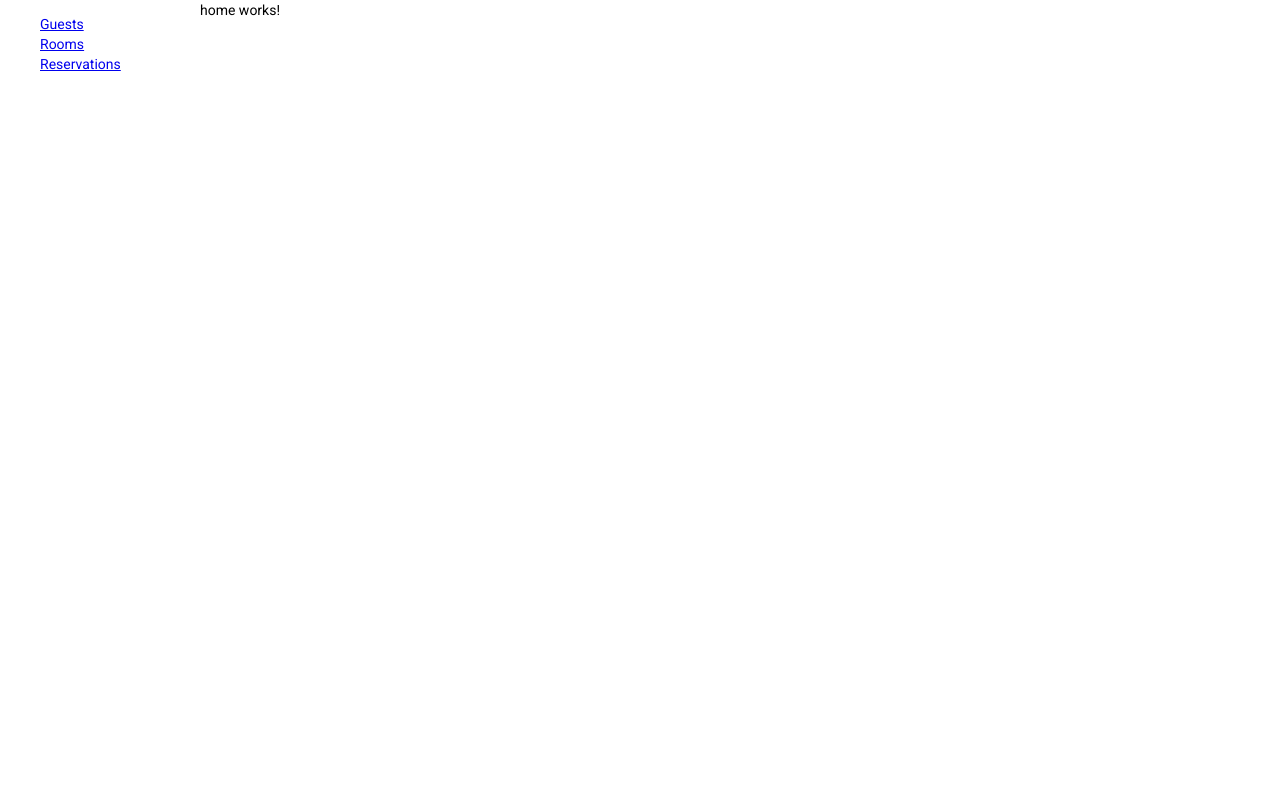
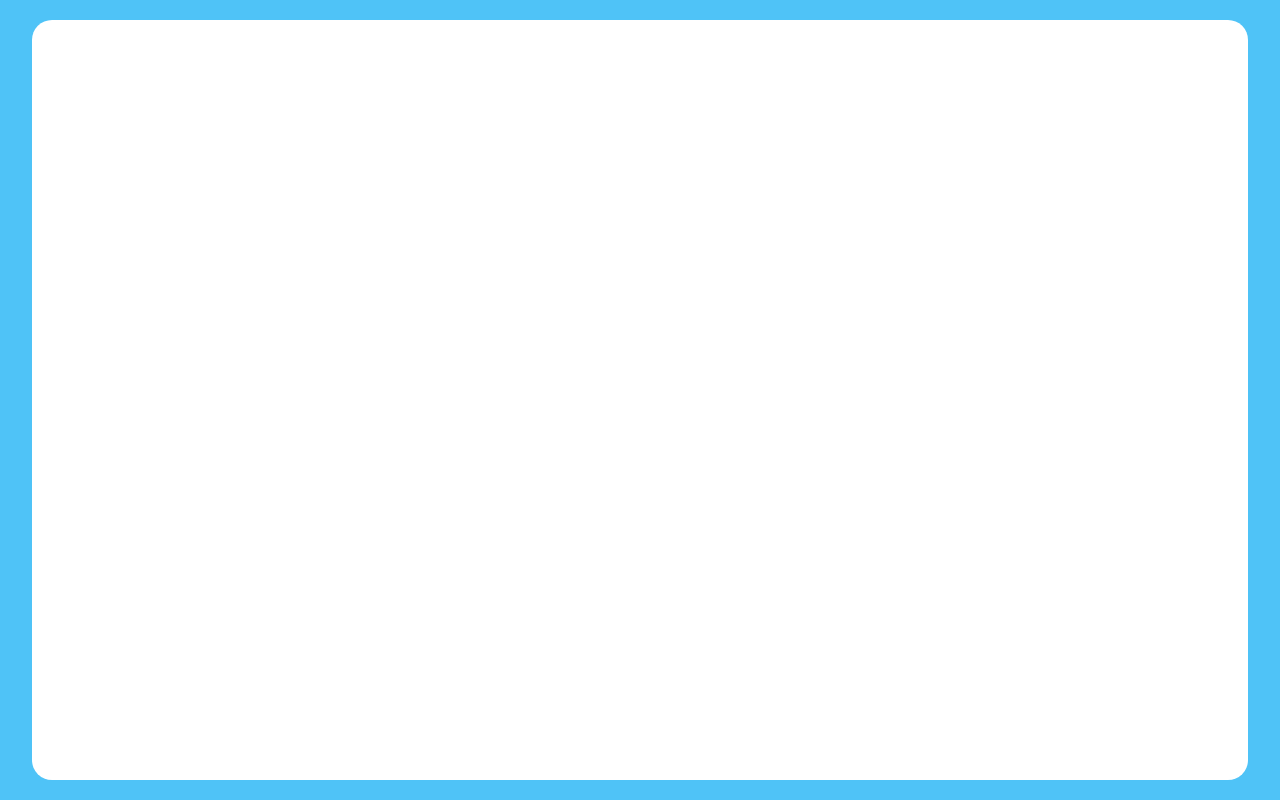
Before and after one commit to KarolKuczynski/villa-manager, an Angular app in the folder app/: page / in a window 1280 px wide. Built offline with nearby package versions, Linux system fonts and the light colour scheme.

Commit message:
added basic main panel

```diff
--- a/app/angular.json
+++ b/app/angular.json
@@ -27,7 +27,6 @@
               "src/assets"
             ],
             "styles": [
-              "./node_modules/@angular/material/prebuilt-themes/indigo-pink.css",
               "src/styles.scss"
             ],
             "scripts": [],
--- /dev/null
+++ b/app/src/app/_app.component-theme.scss
@@ -0,0 +1,12 @@
+@use 'sass:map';
+@use '~@angular/material' as mat;
+
+@mixin color($theme) {
+  $color-config: mat.get-color-config($theme);
+
+  $primary-palette: map.get($color-config, 'primary');
+
+  .main-container {
+    background-color: mat.get-color-from-palette($primary-palette, 300);
+  }
+}
--- a/app/src/app/app.component.html
+++ b/app/src/app/app.component.html
@@ -1,15 +1,5 @@
-<div class="container">
-  <div class="menu">
-    <nav>
-      <ul>
-        <li><a [routerLink]="['/guests']">Guests</a></li>
-        <li><a [routerLink]="['/rooms']">Rooms</a></li>
-        <li><a href="#">Reservations</a></li>
-      </ul>
-    </nav>
-  </div>
+<div class="main-container">
+  <div class="panel">
 
-  <div class="content">
-    <router-outlet></router-outlet>
   </div>
 </div>
--- a/app/src/app/app.component.scss
+++ b/app/src/app/app.component.scss
@@ -1,13 +1,13 @@
-.container {
-  display: flex;
-  align-items: stretch;
+.main-container {
+    height: 100%;
+    display: flex;
+    justify-content: center;
+    align-items: center;
+
+    .panel {
+        width: 95%;
+        height: 95%;
+        background-color: #fff;
+        border-radius: 20px;
+    }
 }
-
-.menu {
-  width: 15%;
-  min-width: 200px;
-
-  ul {
-    list-style: none;
-  }
-}
--- a/app/src/app/app.module.ts
+++ b/app/src/app/app.module.ts
@@ -14,6 +14,8 @@ import { HomeComponent } from './home/home.component';
 import { GuestService } from './_services/guest.service';
 import { BrowserAnimationsModule } from '@angular/platform-browser/animations';
 
+
+
 @NgModule({
   declarations: [
     AppComponent,
@@ -29,6 +31,9 @@ import { BrowserAnimationsModule } from '@angular/platform-browser/animations';
     ReactiveFormsModule,
     HttpClientModule,
     BrowserAnimationsModule,
+
+
+
   ],
   providers: [GuestService],
   bootstrap: [AppComponent],
--- a/app/src/styles.scss
+++ b/app/src/styles.scss
@@ -1,4 +1,41 @@
+
+// Custom Theming for Angular Material
+// For more information: https://material.angular.io/guide/theming
+@use '~@angular/material' as mat;
+// Plus imports for other components in your app.
+@use '../src/app/app.component-theme' as app;
+
+// Include the common styles for Angular Material. We include this here so that you only
+// have to load a single css file for Angular Material in your app.
+// Be sure that you only ever include this mixin once!
+@include mat.core();
+
+// Define the palettes for your theme using the Material Design palettes available in palette.scss
+// (imported above). For each palette, you can optionally specify a default, lighter, and darker
+// hue. Available color palettes: https://material.io/design/color/
+$app-primary: mat.define-palette(mat.$light-blue-palette);
+$app-accent: mat.define-palette(mat.$pink-palette, A200, A100, A400);
+
+// The warn palette is optional (defaults to red).
+$app-warn: mat.define-palette(mat.$red-palette);
+
+// Create the theme object. A theme consists of configurations for individual
+// theming systems such as "color" or "typography".
+$app-theme: mat.define-light-theme((
+  color: (
+    primary: $app-primary,
+    accent: $app-accent,
+    warn: $app-warn,
+  )
+));
+
+// Include theme styles for core and each component used in your app.
+// Alternatively, you can import and @include the theme mixins for each component
+// that you are using.
+@include mat.all-component-themes($app-theme);
+
 /* You can add global styles to this file, and also import other style files */
+@include app.color($app-theme);
 
 html, body { height: 100%; }
 body { margin: 0; font-family: Roboto, "Helvetica Neue", sans-serif; }
```
